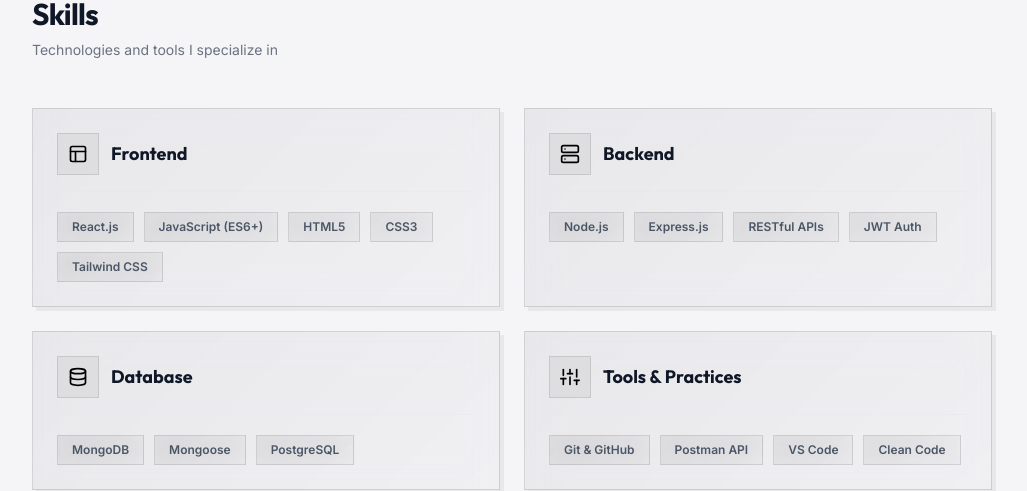
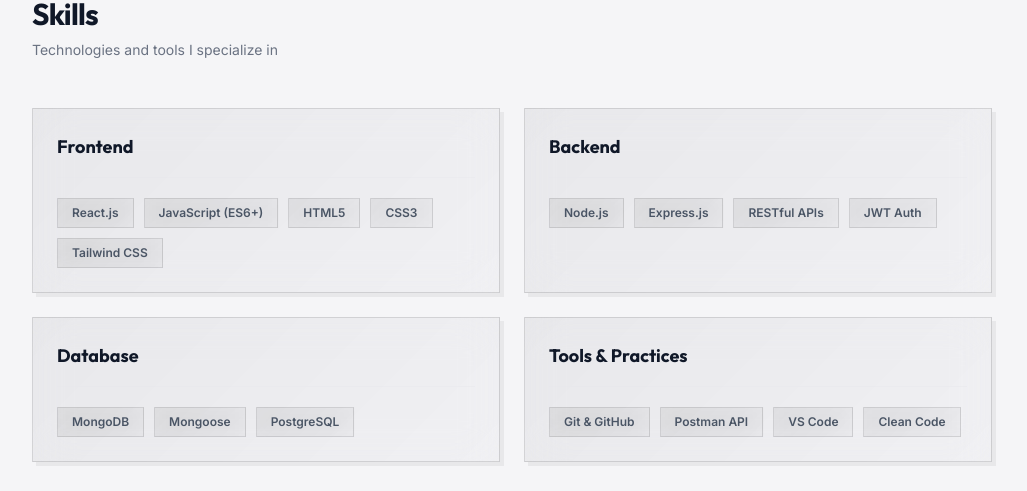
Before and after one commit to Mohan-Badiger/cv-mohan, a React (Vite) app: page / in a window 1280 px wide. Shown: the part 4020-4511 px from the top of the page, without its empty margins (128-1155 px from the left). Built offline with nearby package versions, Linux system fonts and the light colour scheme; no server answers.

Commit message:
feat: add Education, Experience, Projects, and Skills components to personal CV website

```diff
--- a/src/components/Skills.jsx
+++ b/src/components/Skills.jsx
@@ -1,28 +1,23 @@
 import { motion } from "motion/react";
-import { FiLayout, FiServer, FiDatabase, FiSliders } from "react-icons/fi";
 
 const skills = [
   {
     title: "Frontend",
-    icon: <FiLayout className="text-black dark:text-white" size={20} />,
     items: ["React.js", "JavaScript (ES6+)", "HTML5", "CSS3", "Tailwind CSS"],
     hoverGlow: "hover:border-black/30",
   },
   {
     title: "Backend",
-    icon: <FiServer className="text-black dark:text-white" size={20} />,
     items: ["Node.js", "Express.js", "RESTful APIs", "JWT Auth"],
     hoverGlow: "hover:border-black/30",
   },
   {
     title: "Database",
-    icon: <FiDatabase className="text-black dark:text-white" size={20} />,
     items: ["MongoDB", "Mongoose", "PostgreSQL"],
     hoverGlow: "hover:border-black/30",
   },
   {
     title: "Tools & Practices",
-    icon: <FiSliders className="text-black dark:text-white" size={20} />,
     items: ["Git & GitHub", "Postman API", "VS Code", "Clean Code"],
     hoverGlow: "hover:border-black/30",
   },
@@ -73,9 +68,6 @@
               <div>
                 {/* Header */}
                 <div className="flex items-center gap-3 border-b border-gray-200/40 dark:border-white/5 pb-4 mb-5">
-                  <div className="p-2.5 bg-black/5 dark:bg-white/5 border border-black/10 dark:border-white/10 flex items-center justify-center shrink-0">
-                    {group.icon}
-                  </div>
                   <h3 className="text-base sm:text-lg font-bold text-gray-900 dark:text-white">
                     {group.title}
                   </h3>
```
